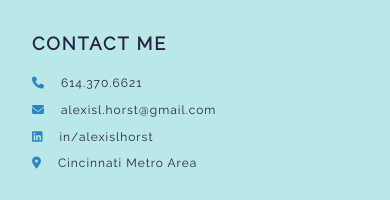
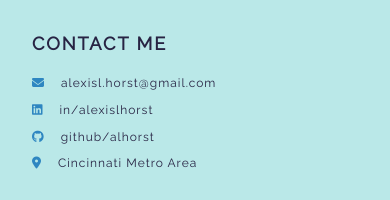
Before and after one commit to alhorst/portfolio, a plain HTML site: page index.html in a window 390 px wide. Shown: the part 520-720 px from the top of the page. Drawn offline with Linux system fonts and the light colour scheme.

Commit message:
removed phone number

```diff
--- a/index.html
+++ b/index.html
@@ -32,13 +32,14 @@
                 <div class="contact-info">
                     <p class="left-title">Contact Me</p>
                     <ul>
-                        <li><i class="fa-solid fa-phone"></i>614.370.6621
-                        </li>
                         <li><i class="fa-solid fa-envelope"></i><a
                                 href="mailto:alexisl.horst@gmail.com">alexisl.horst@gmail.com</a>
                         </li>
                         <li><i class="fa-brands fa-linkedin"></i>
                             <a href="https://www.linkedin.com/in/alexislhorst/">in/alexislhorst</a>
+                        </li>
+                        <li><i class="fa-brands fa-github"></i>
+                            <a href="https://github.com/alhorst">github/alhorst</a>
                         </li>
                         <li><i class="fa-solid fa-location-dot"></i>Cincinnati Metro Area</li>
                     </ul>
```
